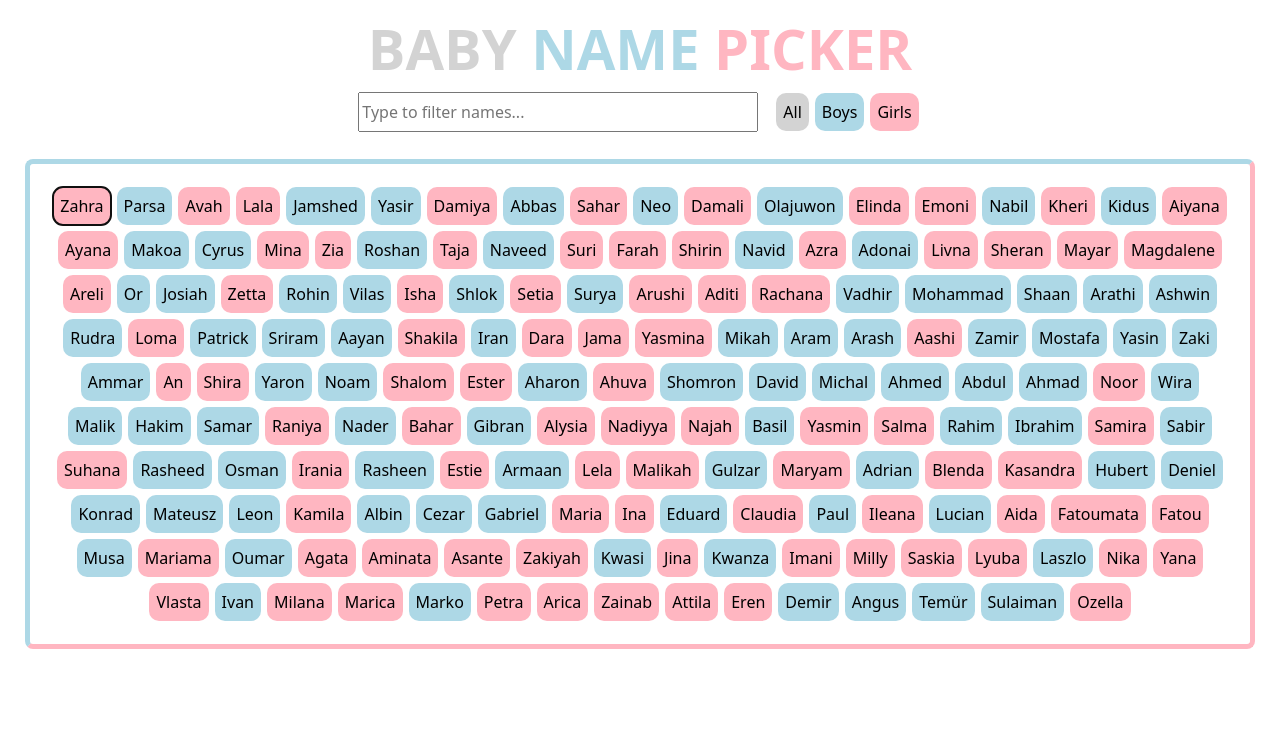
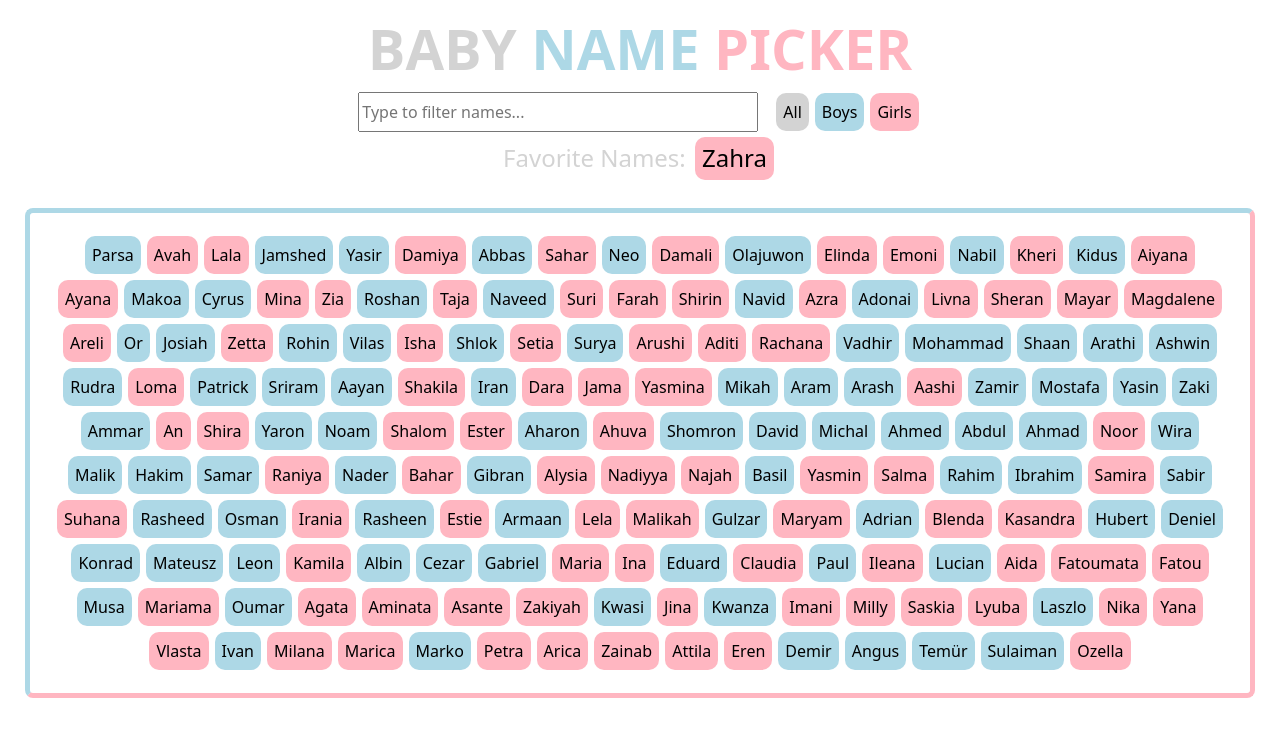
Before and after one commit to mbalci85/11.react_baby_name_picker_hooks, a React (Create React App) app: page / in a window 1280 px wide. Both pictures are taken after a click on the button "Zahra". Shown: the top 736 px of the page. Built offline with nearby package versions, Linux system fonts and the light colour scheme.

Commit message:
added funcs to select favorite and to remove

```diff
--- a/src/App.js
+++ b/src/App.js
@@ -1,10 +1,12 @@
 import React, { useState } from 'react';
+import FavoriteNames from './components/FavoriteNames';
 import NameFilter from './components/NameFilter';
 import Names from './components/Names';
 import allNames from './Names';
 
 const App = () => {
 	const [names, setNames] = useState(allNames);
+	const [favoriteNames, setFavoriteNames] = useState([]);
 	const [borderBoy, setBorderBoy] = useState(false);
 	const [borderGirl, setBorderGirl] = useState(false);
 
@@ -12,12 +14,14 @@ const App = () => {
 		setNames(allNames.filter((name) => name.sex === 'f'));
 		setBorderGirl(true);
 		setBorderBoy(false);
+		setFavoriteNames([]);
 	};
 
 	const filterBoys = () => {
 		setNames(allNames.filter((name) => name.sex === 'm'));
 		setBorderGirl(false);
 		setBorderBoy(true);
+		setFavoriteNames([]);
 	};
 
 	const filterAll = () => {
@@ -30,6 +34,24 @@ const App = () => {
 		setNames(
 			allNames.filter((name) =>
 				name.name.toLowerCase().includes(e.target.value.toLowerCase()),
+			),
+		);
+	};
+
+	const addToFavoriteNames = (id) => {
+		setNames(names.filter((name) => name.id !== id));
+		setFavoriteNames(
+			[...favoriteNames].concat(allNames.filter((name) => name.id === id)),
+		);
+	};
+
+	const removeFromFavoriteNames = (id) => {
+		setFavoriteNames(
+			favoriteNames.filter((favoriteName) => favoriteName.id !== id),
+		);
+		setNames(
+			[...names].concat(
+				allNames.filter((name) => name.id === id && !names.includes(name)),
 			),
 		);
 	};
@@ -68,7 +90,16 @@ const App = () => {
 				filterAll={filterAll}
 				filterName={filterName}
 			/>
-			<Names names={names} borderBoy={borderBoy} borderGirl={borderGirl} />
+			<FavoriteNames
+				favoriteNames={favoriteNames}
+				removeFromFavoriteNames={removeFromFavoriteNames}
+			/>
+			<Names
+				names={names}
+				borderBoy={borderBoy}
+				borderGirl={borderGirl}
+				addToFavoriteNames={addToFavoriteNames}
+			/>
 		</div>
 	);
 };
--- a/src/components/FavoriteName.js
+++ b/src/components/FavoriteName.js
@@ -1,7 +1,23 @@
 import React from 'react';
 
-const FavoriteName = () => {
-	return <div></div>;
+const FavoriteName = ({ favoriteName, removeFromFavoriteNames }) => {
+	return (
+		<div style={{ display: 'inline-block' }}>
+			<button
+				style={{
+					border: 'none',
+					margin: 3,
+					padding: 7,
+					borderRadius: 10,
+					backgroundColor:
+						favoriteName.sex === 'f' ? 'lightpink' : 'lightblue',
+				}}
+				onClick={() => removeFromFavoriteNames(favoriteName.id)}
+			>
+				{favoriteName.name}
+			</button>
+		</div>
+	);
 };
 
 export default FavoriteName;
--- a/src/components/FavoriteNames.js
+++ b/src/components/FavoriteNames.js
@@ -1,7 +1,30 @@
 import React from 'react';
+import FavoriteName from './FavoriteName';
 
-const FavoriteNames = () => {
-	return <div></div>;
+const FavoriteNames = ({ favoriteNames, removeFromFavoriteNames }) => {
+	return (
+		<div
+			style={{
+				textAlign: 'center',
+				color: 'lightgray',
+			}}
+		>
+			<h4>
+				<span>Favorite Names: </span>
+				{favoriteNames.length === 0 ? (
+					<span>Click Names to Select Your Favorite Names... </span>
+				) : (
+					favoriteNames.map((favoriteName) => (
+						<FavoriteName
+							key={favoriteName.id}
+							favoriteName={favoriteName}
+							removeFromFavoriteNames={removeFromFavoriteNames}
+						/>
+					))
+				)}
+			</h4>
+		</div>
+	);
 };
 
 export default FavoriteNames;
--- a/src/components/Name.js
+++ b/src/components/Name.js
@@ -1,6 +1,6 @@
 import React from 'react';
 
-const Name = ({ name }) => {
+const Name = ({ name, addToFavoriteNames }) => {
 	return (
 		<div style={{ display: 'inline-block' }}>
 			<button
@@ -11,6 +11,7 @@ const Name = ({ name }) => {
 					borderRadius: 10,
 					backgroundColor: name.sex === 'f' ? 'lightpink' : 'lightblue',
 				}}
+				onClick={() => addToFavoriteNames(name.id)}
 			>
 				{name.name}
 			</button>
--- a/src/components/Names.js
+++ b/src/components/Names.js
@@ -1,7 +1,7 @@
 import React from 'react';
 import Name from './Name';
 
-const Names = ({ names, borderGirl, borderBoy }) => {
+const Names = ({ names, borderGirl, borderBoy, addToFavoriteNames }) => {
 	return (
 		<div
 			style={{
@@ -25,7 +25,11 @@ const Names = ({ names, borderGirl, borderBoy }) => {
 			}}
 		>
 			{names.map((name) => (
-				<Name key={name.id} name={name} />
+				<Name
+					key={name.id}
+					name={name}
+					addToFavoriteNames={addToFavoriteNames}
+				/>
 			))}
 		</div>
 	);
```
Also changed, not shown: 1 other file (tests, documents, lock files or other folders).
